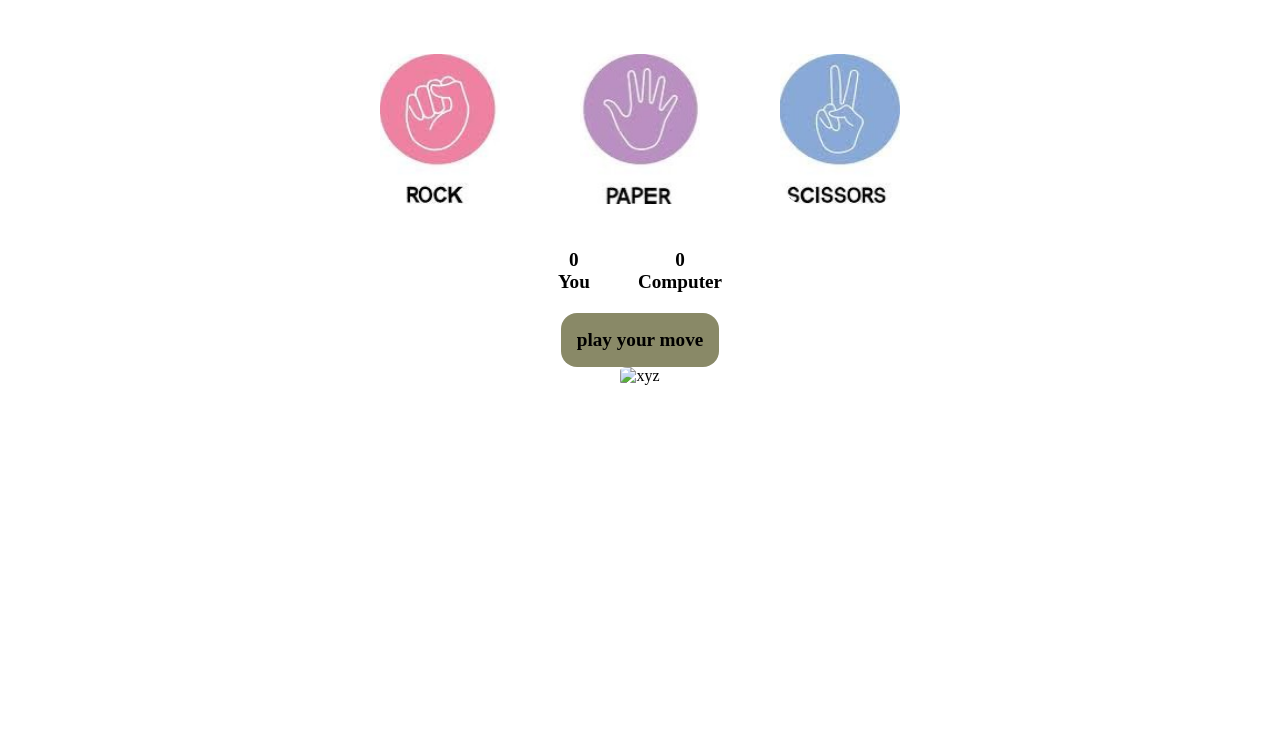
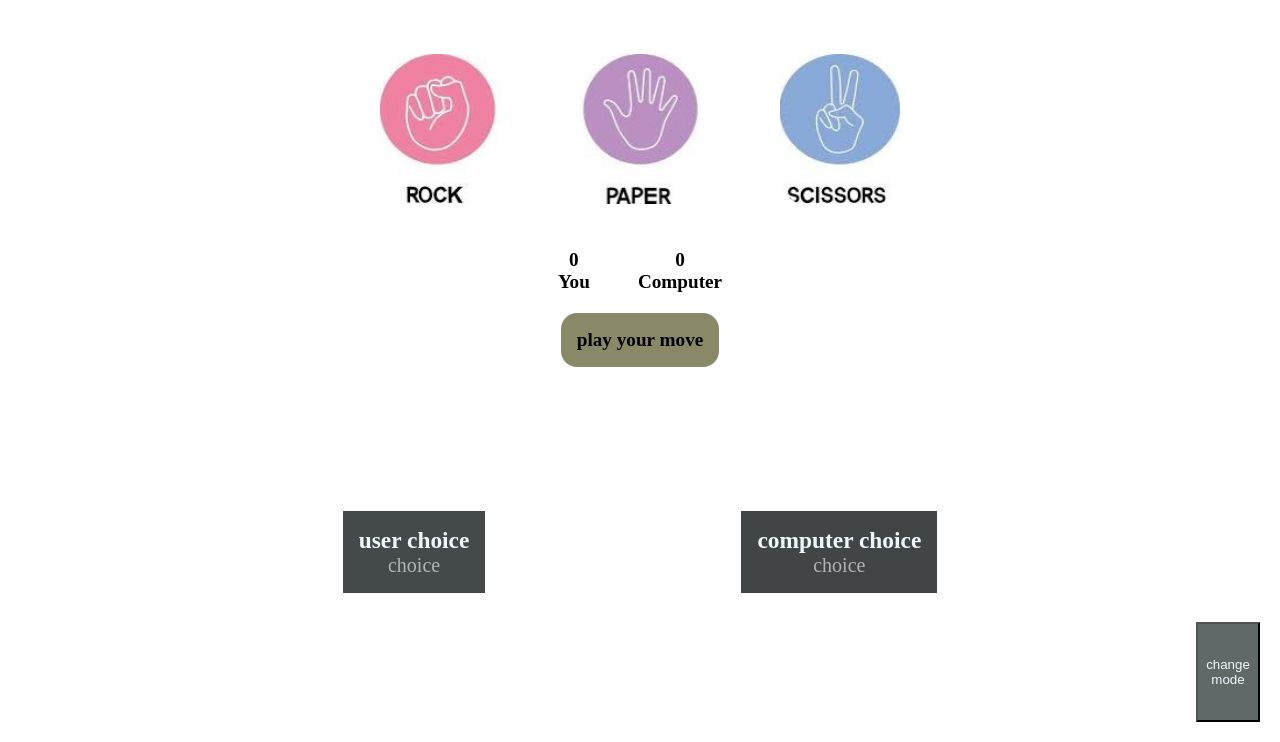
Before and after one commit to garimaaaaaa7/rockpaperscissors, a plain HTML site: page index.html in a window 1280 px wide. Shown: the part 58-800 px from the top of the page. Drawn offline with Linux system fonts and the light colour scheme.

Commit message:
choice visibility

```diff
--- a/index.html
+++ b/index.html
@@ -3,7 +3,7 @@
 <head>
     <meta charset="UTF-8">
     <meta name="viewport" content="width=device-width, initial-scale=1.0">
-    <title>Document</title>
+    <title>rockpaperscissors</title>
     <link rel="stylesheet" href="style.css">
 </head>
 <body>
@@ -35,11 +35,20 @@
     <div class="msgg">
         <p id="msg">play your move</p>
     </div>
-    <div class="changes">
-        <div class="change1">
-            <img src="xyz.jpg" alt="xyz">
-        </div>
+
+<div class="result">
+
+    <div class="uresult">
+        <h3>user choice</h3>
+        <p id="uchoice">choice</p>
     </div>
+    <div class="cresult">
+        <h3>computer choice</h3>
+        <p id="cchoice">choice</p>
+    </div>
+
+</div>
+<button id="btn2">change mode</button>
 <script src="script.js"></script>
 </body>
 </html>
--- a/script.js
+++ b/script.js
@@ -5,6 +5,10 @@ const msg=document.querySelector("#msg")
 const msgg=document.querySelector(".msgg")
 const ucore=document.querySelector("#uscore")
 const cscore=document.querySelector("#cscore")
+const userresult=document.querySelector("#uchoice")
+const cresult=document.querySelector("#cchoice")
+const body=document.querySelector("body")
+
 const draw=()=>
 {
     console.log("its a draw")
@@ -24,6 +28,7 @@ if (uwin) {
         usercore++;
         ucore.innerText=usercore
 
+
 }else{
     console.log("upps!you lose")
         msg.innerText="upps!you lose"
@@ -40,9 +45,14 @@ if (uwin) {
     return options[rindex]
 }
     const playgame=(choiceid)=>{
-    console.log("userchoice is",choiceid)
+    const uchoice=choiceid
+
+    console.log("userchoice is",uchoice)
+
     const cochoice=cchoice()
         console.log("comp choice is",cochoice)
+         cresult.innerText=cochoice
+         userresult.innerText=uchoice
 
         if (choiceid===cochoice) {
 draw()
@@ -65,3 +75,21 @@ choices.forEach((choice)=>{
         playgame(choiceid)
     })
 })
+
+let btn2=document.querySelector("#btn2")
+let mode="light"
+
+btn2.addEventListener("click",()=>{
+    if (mode==="light") {
+    mode="dark"
+    body.style.backgroundColor="black"
+    body.style.color="white"
+
+}
+else{
+    mode="light"
+      body.style.backgroundColor="white"
+      body.style.color="black"
+}
+    console.log(mode)
+})
--- a/style.css
+++ b/style.css
@@ -58,3 +58,39 @@ img{
     display: inline;
 
 }
+.result{
+    margin-top: 9rem;
+    display: flex;
+    gap: 16rem;
+    align-items: center;
+    justify-content: center;
+    font-size: 20px;
+}
+.cresult{
+    background-color:  rgb(66, 69, 69);
+    color: aliceblue;
+    padding: 1rem;
+
+}
+.uresult{
+    background-color:  rgba(68, 74, 74, 1);
+    color: aliceblue;
+    padding: 1rem;
+
+}
+#uchoice{
+    color: rgb(177, 180, 181);
+}
+#cchoice{
+    color: rgb(177, 180, 181);
+}
+#btn2{
+    background-color: rgb(97, 104, 104);
+    color: aliceblue;
+    width: 4rem;
+    position: fixed;
+    bottom: 20px;
+    right: 20px;
+    top: 680px;
+
+}
```
